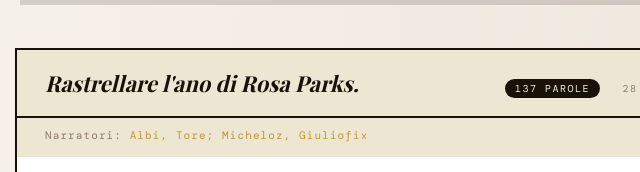
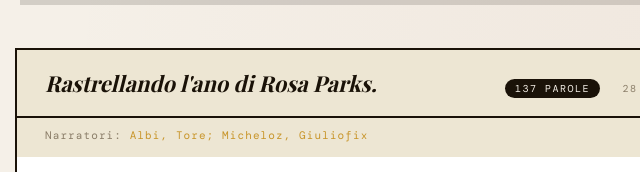
Before and after one commit to Alberto-Mitico/One-Word-Story, a website: page public/antologia.html in a window 1280 px wide. Shown: the part 2648-2820 px from the top of the page, 265-905 px from the left. Drawn offline with nearby package versions, Linux system fonts and the light colour scheme; a web font is replaced by a local one.

Commit message:
Update antologia.html

```diff
--- a/public/antologia.html
+++ b/public/antologia.html
@@ -326,7 +326,7 @@
 
   <article class="story-card">
     <div class="story-card-header">
-      <span class="story-card-title">Rastrellare l'ano di Rosa Parks.</span>
+      <span class="story-card-title">Rastrellando l'ano di Rosa Parks.</span>
       <span class="story-card-meta"><span class="badge">137 parole</span> &nbsp; 28 apr 2026</span>
     </div>
     <div class="story-card-authors">
```
